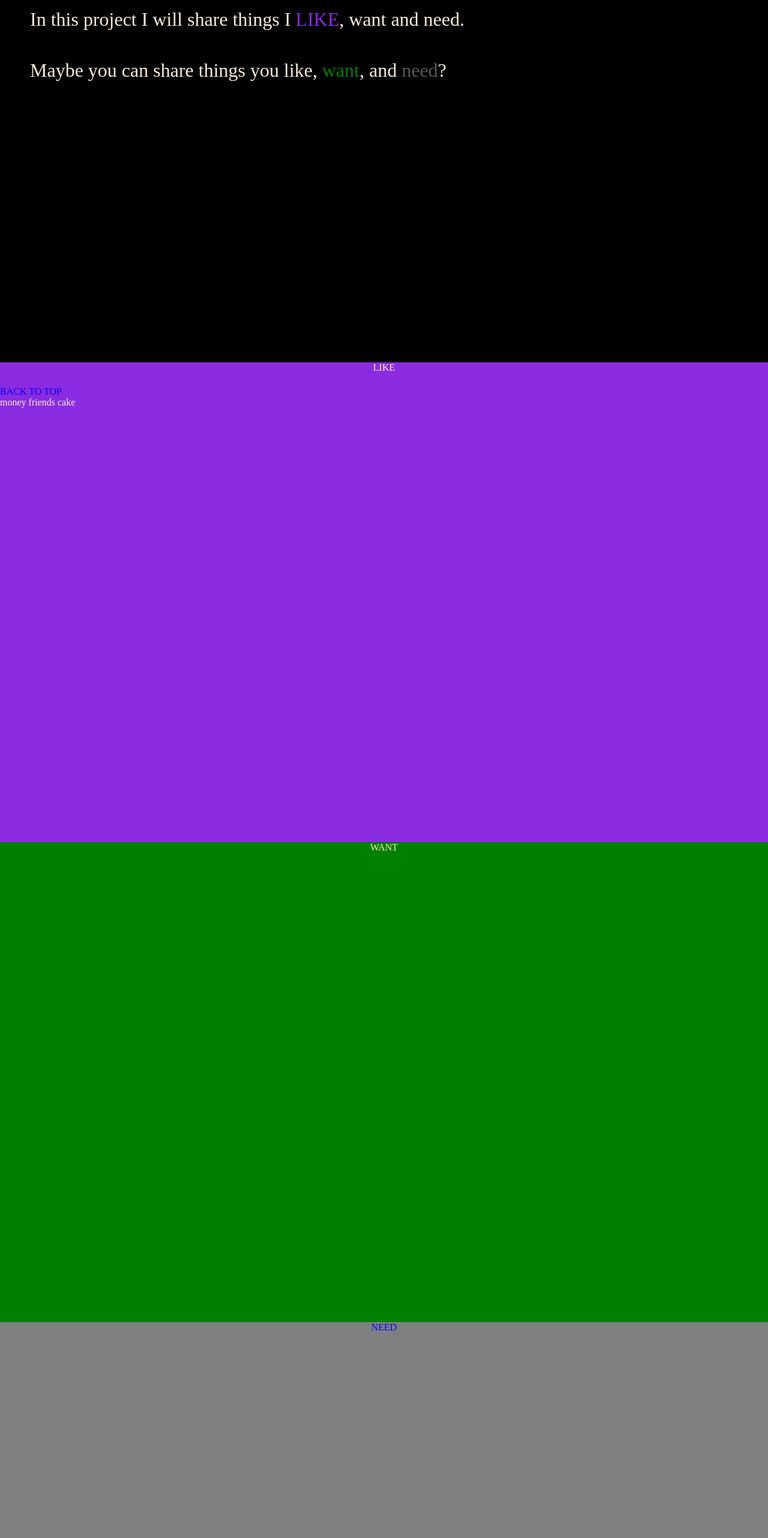
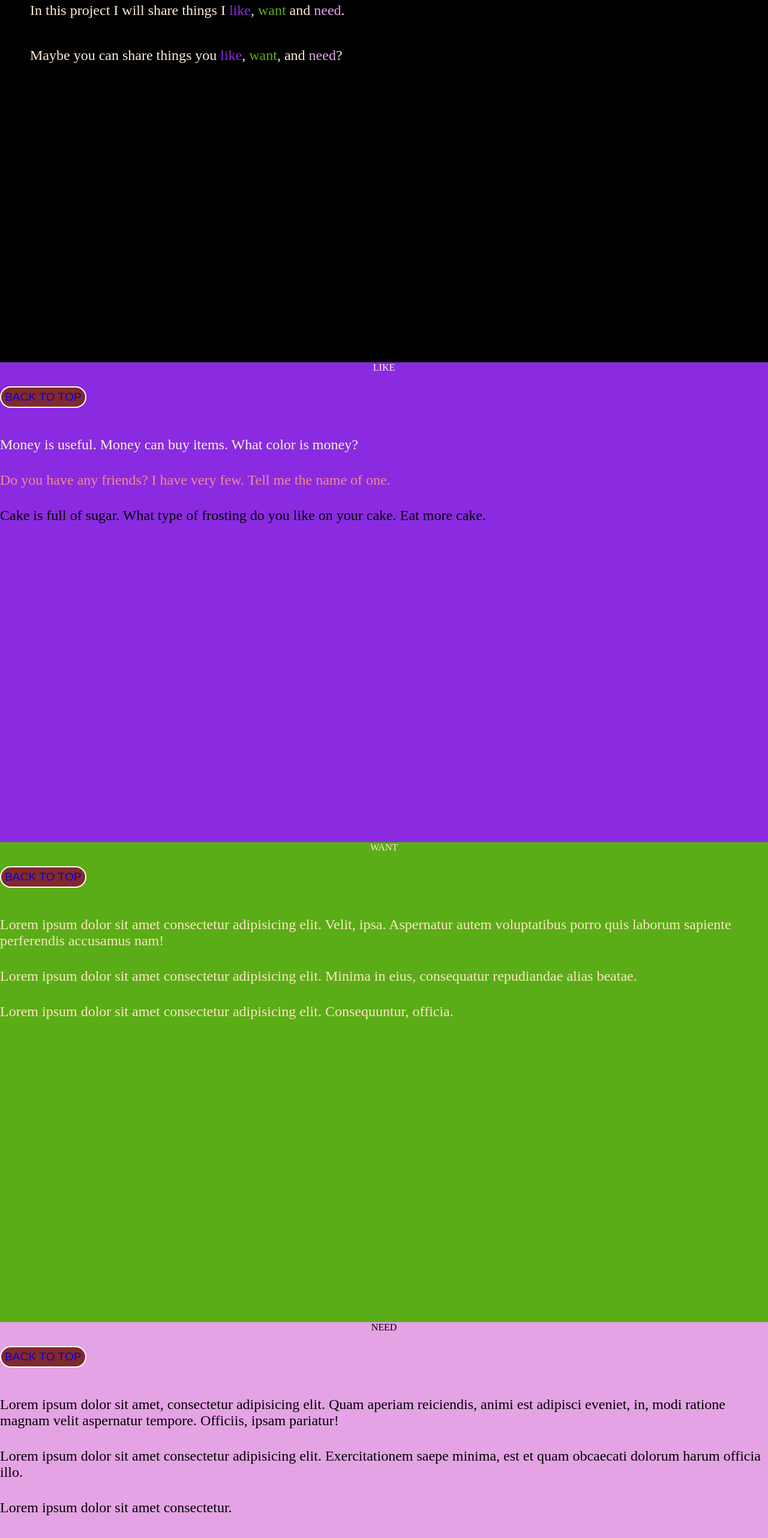
Before and after one commit to jewellife/cake, a plain HTML site: page two.html in a window 1280 px wide. Shown: the part 196-2760 px from the top of the page at 60% size. Drawn offline with Linux system fonts and the light colour scheme; a web font is replaced by a local one.

Commit message:
root variable

```diff
--- a/main.css
+++ b/main.css
@@ -1,9 +1,27 @@
 @import url("https://fonts.googleapis.com/css2?family=Agbalumo&family=Raleway:wght@900&display=swap");
+
+:root {
+  --want: rgb(90, 173, 22);
+  --need: rgb(228, 163, 228);
+  --rainbow: linear-gradient(
+    30deg,
+    rgb(255, 0, 170),
+    orange,
+    yellow,
+    rgb(11, 230, 11),
+    rgb(70, 70, 248),
+    indigo
+  );
+}
 
 * {
   border: 0;
   margin: 0;
   box-sizing: border-box;
+}
+
+html {
+  scroll-behavior: smooth;
 }
 
 body {
@@ -28,6 +46,10 @@ a {
   text-transform: uppercase;
 }
 
+.words-two a {
+  text-transform: lowercase;
+}
+
 a:visited {
   color: white;
 }
@@ -42,6 +64,9 @@ section {
   margin-top: 85px;
 }
 
+.need {
+  color: black;
+}
 .head-two {
   height: 5vh;
   text-transform: uppercase;
@@ -51,11 +76,14 @@ section {
   position: sticky;
 }
 
-.words-two>p {
+.words-two > p {
   margin-bottom: 3rem;
 }
 
 #top {
+  /* just for fun */
+  /* background: var(--rainbow);
+  background-size: 20px 50px; */
   background-color: black;
   color: antiquewhite;
 }
@@ -63,13 +91,21 @@ section {
   background-color: blueviolet;
   color: beige;
 }
+
+.para :nth-child(2) {
+  color: rgb(243, 138, 138);
+}
+.para :nth-child(3) {
+  color: black;
+}
+
 #want {
-  background-color: green;
+  background-color: var(--want);
   color: bisque;
 }
 #need {
-  background-color: grey;
-  color: blue;
+  background-color: var(--need);
+  color: black;
 }
 
 /* use . to declare as a class*/
@@ -77,8 +113,10 @@ section {
   font-family: "Agbalumo";
   text-transform: uppercase;
 }
+
 p {
-  font-size: xx-large;
+  font-size: x-large;
+  margin-top: 2rem;
 }
 #save {
   font-style: italic;
@@ -114,16 +152,18 @@ p {
   inset: 0;
   margin: auto;
 }
+
 .btn {
   cursor: pointer;
   height: 36px;
-  width: 92px;
+  width: fit-content;
   border: white 2px solid;
   background: rgb(130, 41, 41);
   border-radius: 61px;
   font-size: larger;
   color: white;
   padding: auto 10px;
+  margin-bottom: 1rem;
 }
 
 .cards {
--- a/two.html
+++ b/two.html
@@ -29,24 +29,47 @@
     </nav>
     <section id="top">
       <header class="head-two">top</header>
-<div class="words-two">
+        <div class="words-two">
   <p>This is the top of the document.</p>
-  <p>In this project I will share things I <a href="#like"> <span style="color: blueviolet;"> like</span></a>, want and need.</p>
-  <p>Maybe you can share things you like, <span style="color: green;">want</span>, and <span style="color: rgba(169, 169, 169, 0.514);">need</span>?</p>
+  <p>In this project I will share things I
+    <a href="#like"> <span style="color: blueviolet;"> like</span></a>,
+    <a href="#want"> <span style="color: var(--want);"> want</span></a> and
+    <a href="#need"> <span style="color: var(--need);">need</span></a>.</p>
+  <p>Maybe you can share things you
+    <a href="#like"> <span style="color: blueviolet;">like</span></a>,
+  <a href="#want"> <span style="color: var(--want);">want</span></a>, and
+  <a href="#need"> <span style="color: var(--need);">need</span></a>?</p>
 </div>
 
 
     </section>
     <section id="like">
       <header class="head-two">like</header>
-      <a href="#top">back to top</a>
-      <div class="">money friends cake</div>
+
+      <button class="btn"> <a href="#top">back to top</a></button>
+
+      <div class="para">
+        <p>Money is useful. Money can buy items. What color is money?</p>
+        <p>Do you have any friends? I have very few. Tell me the name of one.</p>
+        <p>Cake is full of sugar. What type of frosting do you like on your cake. Eat more cake.</p>
+        </div>
     </section>
     <section id="want">
       <header class="head-two">want</header>
+      <button class="btn"> <a href="#top">back to top</a></button>
+      <p>
+        Lorem ipsum dolor sit amet consectetur adipisicing elit. Velit, ipsa. Aspernatur autem voluptatibus porro quis laborum sapiente perferendis accusamus nam!
+      </p>
+      <p>Lorem ipsum dolor sit amet consectetur adipisicing elit. Minima in eius, consequatur repudiandae alias beatae.</p>
+      <p>Lorem ipsum dolor sit amet consectetur adipisicing elit. Consequuntur, officia.</p>
     </section>
-    <section id="need">
-      <header class="head-two">need</header>
+    <section id="need" class="need">
+      <header
+      class="head-two">need</header>
+      <button class="btn"> <a href="#top">back to top</a></button>
+      <p>Lorem ipsum dolor sit amet, consectetur adipisicing elit. Quam aperiam reiciendis, animi est adipisci eveniet, in, modi ratione magnam velit aspernatur tempore. Officiis, ipsam pariatur!</p>
+      <p>Lorem ipsum dolor sit amet consectetur adipisicing elit. Exercitationem saepe minima, est et quam obcaecati dolorum harum officia illo.</p>
+      <p>Lorem ipsum dolor sit amet consectetur.</p>
     </section>
 </body>
 </html
```
Also changed, not shown: three.html (+1 -1 lines), style.css (added).
